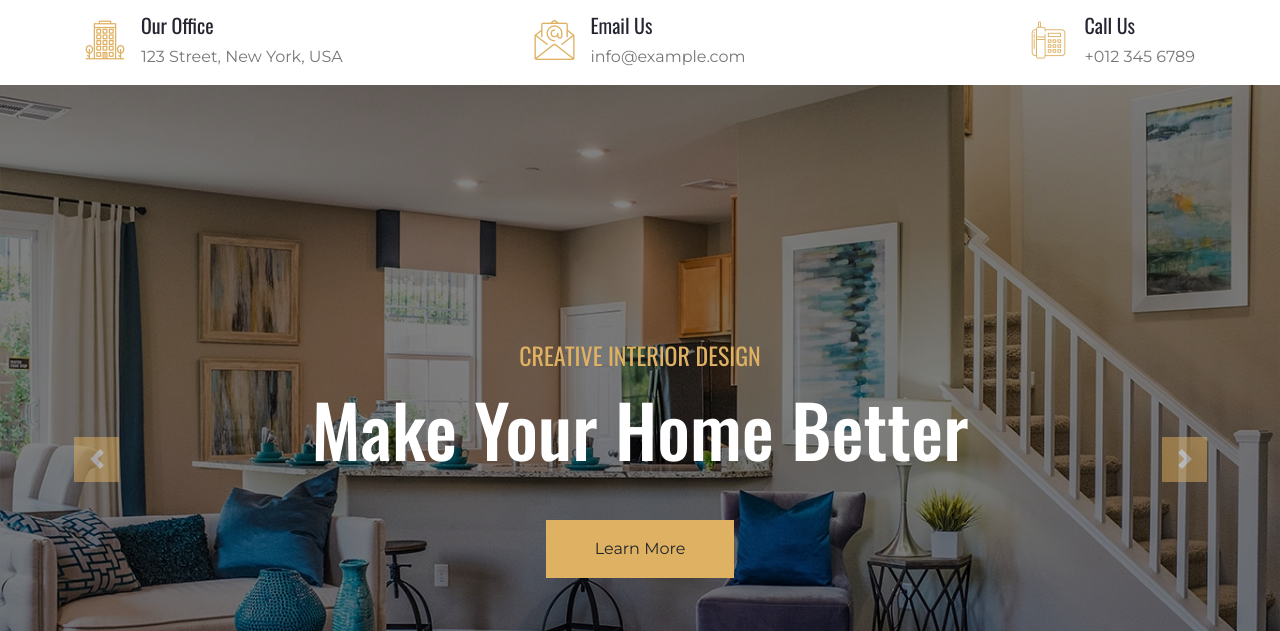
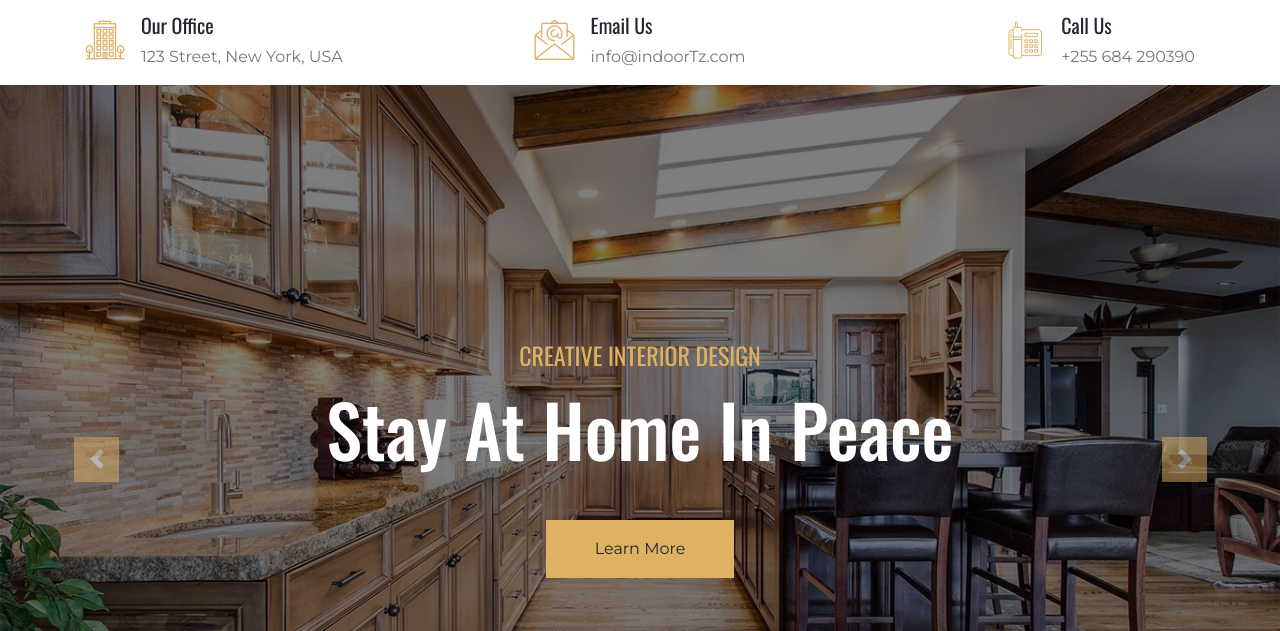
Before and after one commit to clintonisaya/Indoor, a plain HTML site: page index.html in a window 1280 px wide. Shown: the part 169-800 px from the top of the page. Drawn offline with nearby package versions, Linux system fonts and the light colour scheme.

Commit message:
header changes commit

```diff
--- a/index.html
+++ b/index.html
@@ -117,7 +117,7 @@
                         <h1 class="flaticon-email font-weight-normal text-primary m-0 mr-3"></h1>
                         <div class="d-flex flex-column">
                             <h5>Email Us</h5>
-                            <p class="m-0">info@example.com</p>
+                            <p class="m-0">info@indoorTz.com</p>
                         </div>
                     </div>
                 </div>
@@ -126,7 +126,7 @@
                         <h1 class="flaticon-telephone font-weight-normal text-primary m-0 mr-3"></h1>
                         <div class="d-flex flex-column">
                             <h5>Call Us</h5>
-                            <p class="m-0">+012 345 6789</p>
+                            <p class="m-0">+255 684 290390</p>
                         </div>
                     </div>
                 </div>
@@ -141,7 +141,7 @@
         <div id="header-carousel" class="carousel slide" data-ride="carousel">
             <div class="carousel-inner">
                 <div class="carousel-item active">
-                    <img class="w-100" src="img/carousel-1.jpg" alt="Image">
+                    <img class="w-100" src="img/nssf.png" alt="Image">
                     <div class="carousel-caption d-flex flex-column align-items-center justify-content-center">
                         <div class="p-3" style="max-width: 800px;">
                             <h4 class="text-primary text-uppercase font-weight-normal mb-md-3">Creative Interior Design</h4>
```
Also changed, not shown: img/nssf.png (added).
